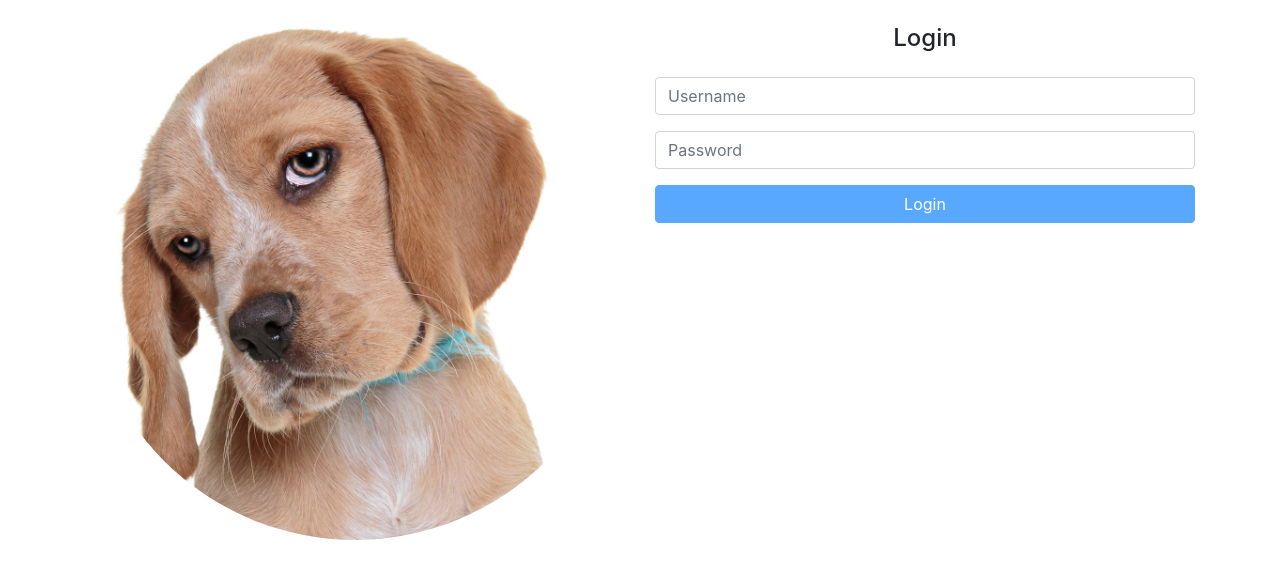
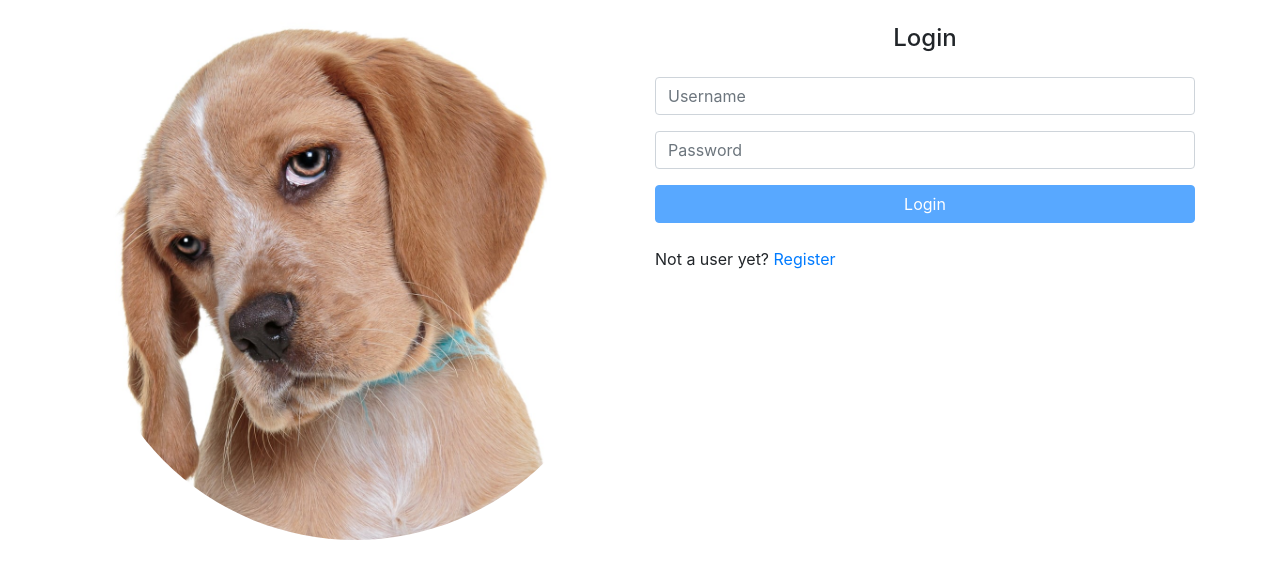
Before and after one commit to AdSoNaTuRaL/dogbook-angular, an Angular app in the folder dogbook/: page /home in a window 1280 px wide. Shown: the top 578 px of the page. Built offline with nearby package versions, Linux system fonts and the light colour scheme.

Commit message:
add a anchor for user create account

```diff
--- a/dogbook/src/app/home/login/login.component.html
+++ b/dogbook/src/app/home/login/login.component.html
@@ -43,3 +43,5 @@
     Login
   </button>
 </form>
+<br />
+<p>Not a user yet? <a [routerLink]="['newuser']">Register</a></p>
```
